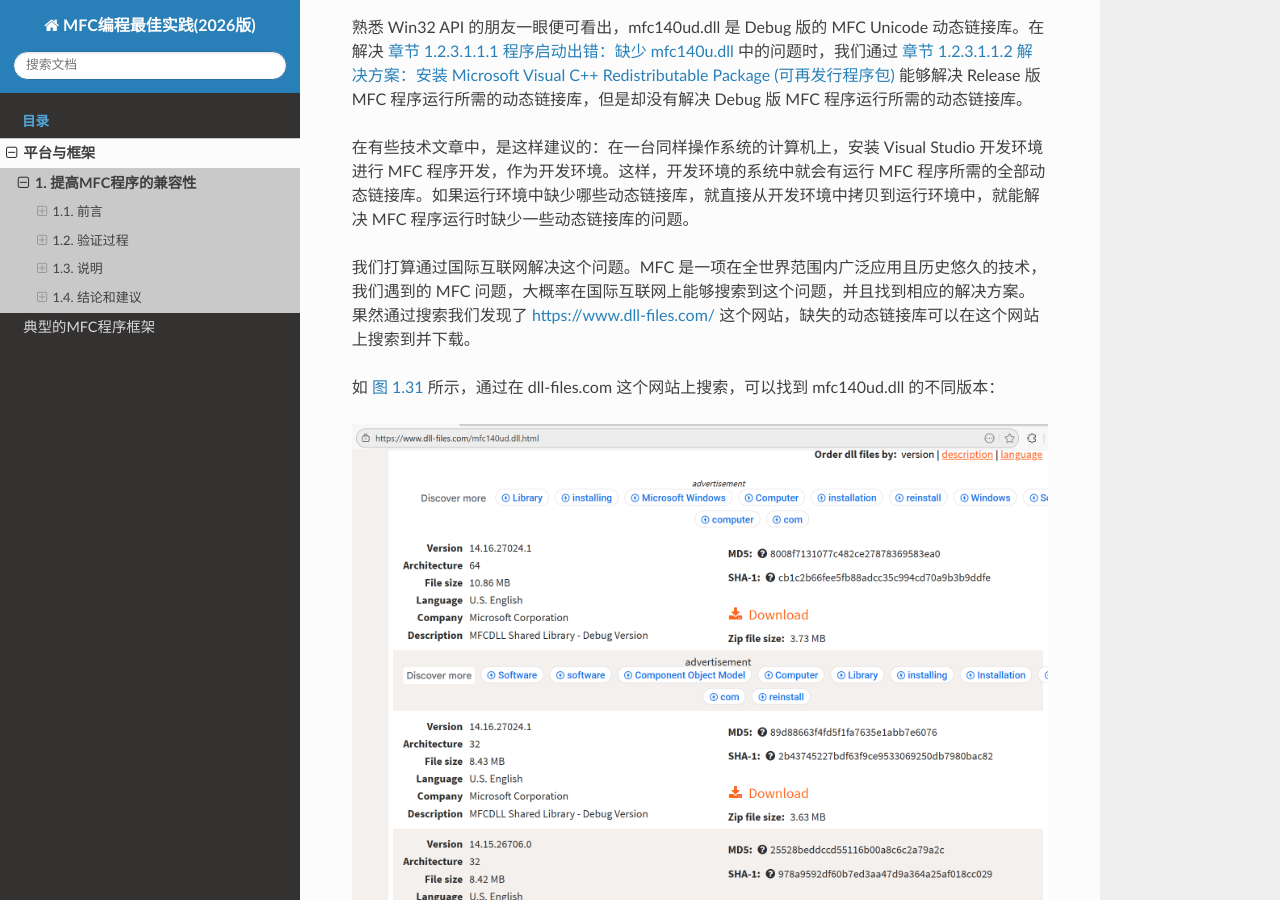
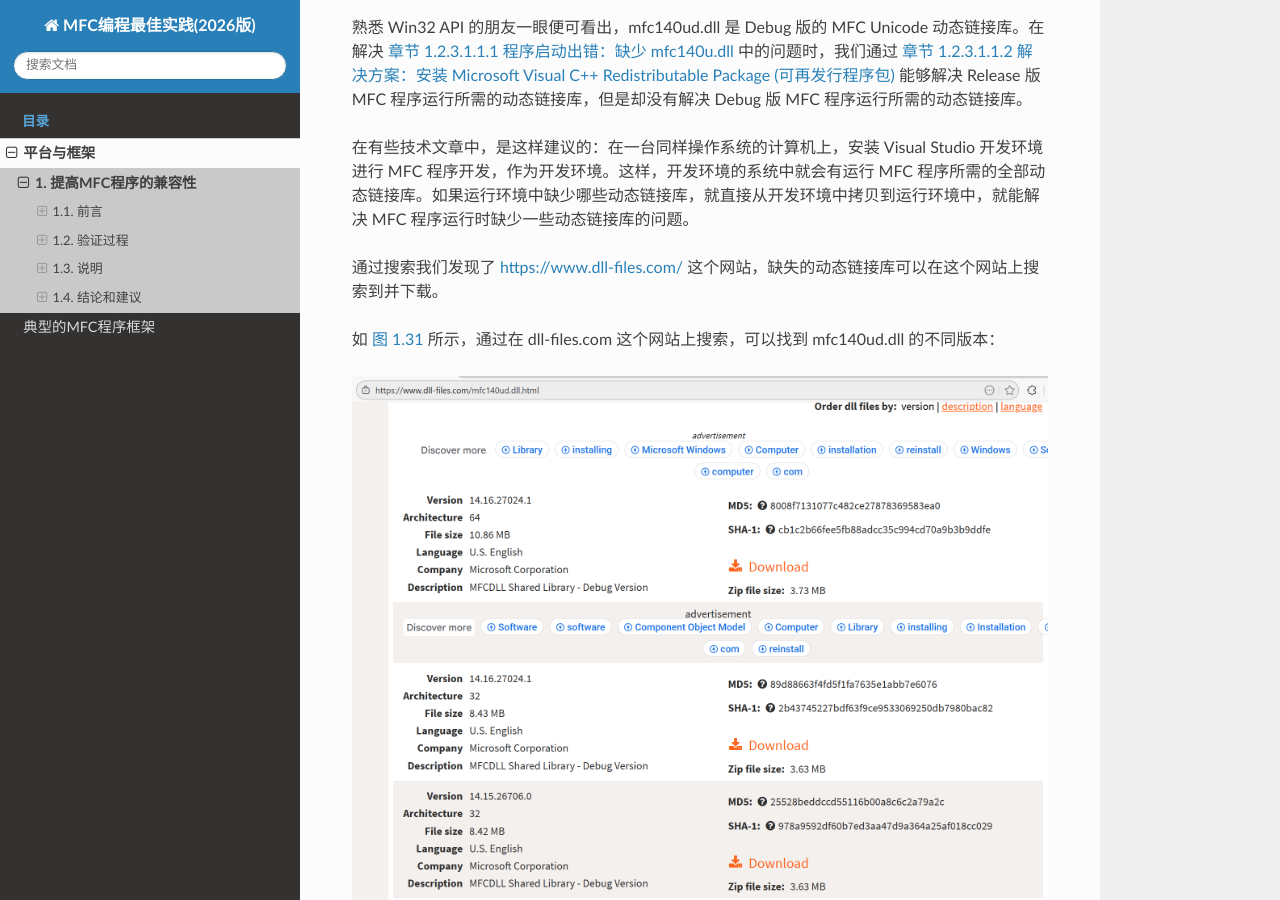
Before and after one commit to yapingxin/MFCBP2026, a Sphinx documentation site: the page built from docs/framework-platform/os-compatibility.rst, in a window 1280 px wide and 900 px high, scrolled down 20117 px. Built offline with Sphinx 7.4.7 and the Read the Docs theme 3.1.0, drawn with Linux system fonts in a browser that asks for light colours.

Commit message:
我们打算通过国际互联网解决这个问题

```diff
--- a/docs/framework-platform/os-compatibility.rst
+++ b/docs/framework-platform/os-compatibility.rst
@@ -426,7 +426,7 @@ MFC 程序兼容 Windows XP、Windows Server 2003 及更早的操作系统，那
 
 在有些技术文章中，是这样建议的：在一台同样操作系统的计算机上，安装 Visual Studio 开发环境进行 MFC 程序开发，作为开发环境。这样，开发环境的系统中就会有运行 MFC 程序所需的全部动态链接库。如果运行环境中缺少哪些动态链接库，就直接从开发环境中拷贝到运行环境中，就能解决 MFC 程序运行时缺少一些动态链接库的问题。
 
-我们打算通过国际互联网解决这个问题。MFC 是一项在全世界范围内广泛应用且历史悠久的技术，我们遇到的 MFC 问题，大概率在国际互联网上能够搜索到这个问题，并且找到相应的解决方案。果然通过搜索我们发现了 https://www.dll-files.com/ 这个网站，缺失的动态链接库可以在这个网站上搜索到并下载。
+通过搜索我们发现了 https://www.dll-files.com/ 这个网站，缺失的动态链接库可以在这个网站上搜索到并下载。
 
 如 :numref:`fig_osc_LookFor_mfc140ud-dll` 所示，通过在 dll-files.com 这个网站上搜索，可以找到 mfc140ud.dll 的不同版本：
 
```
